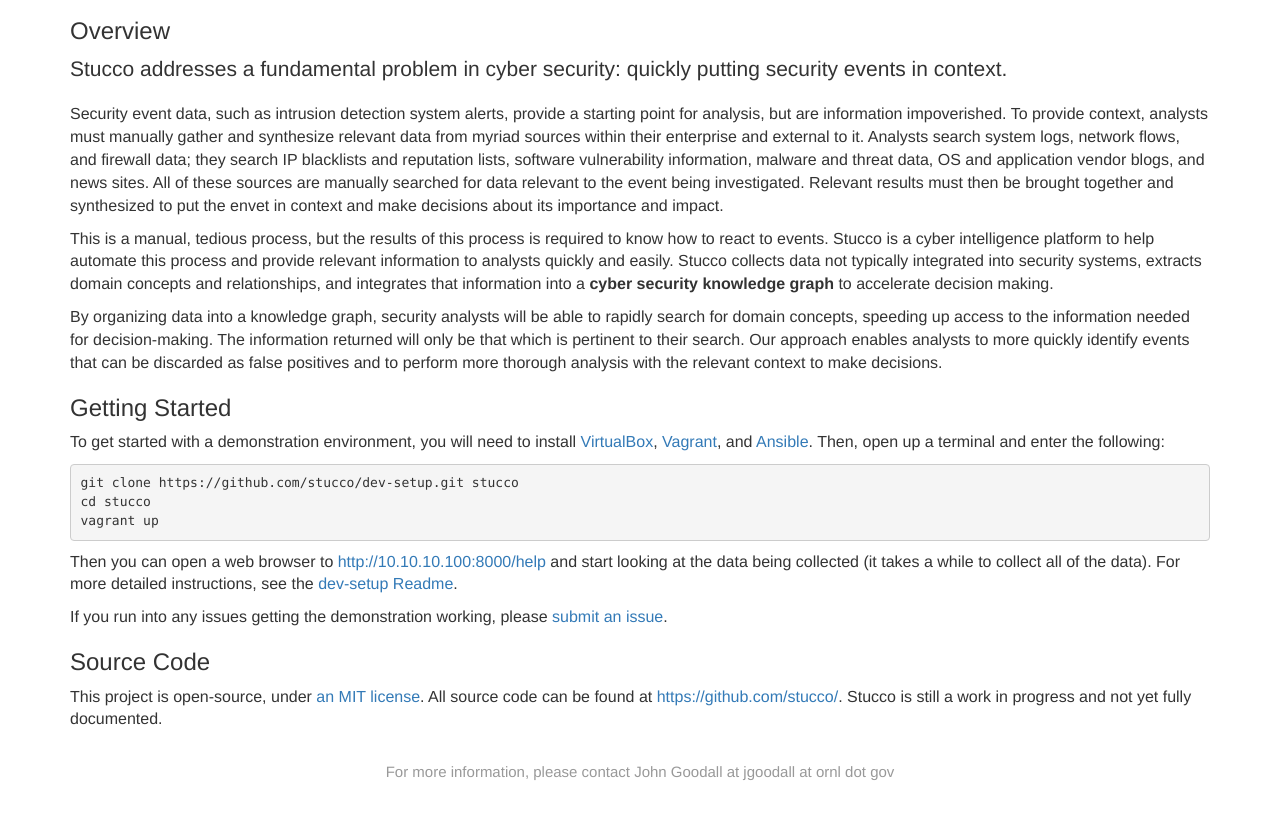
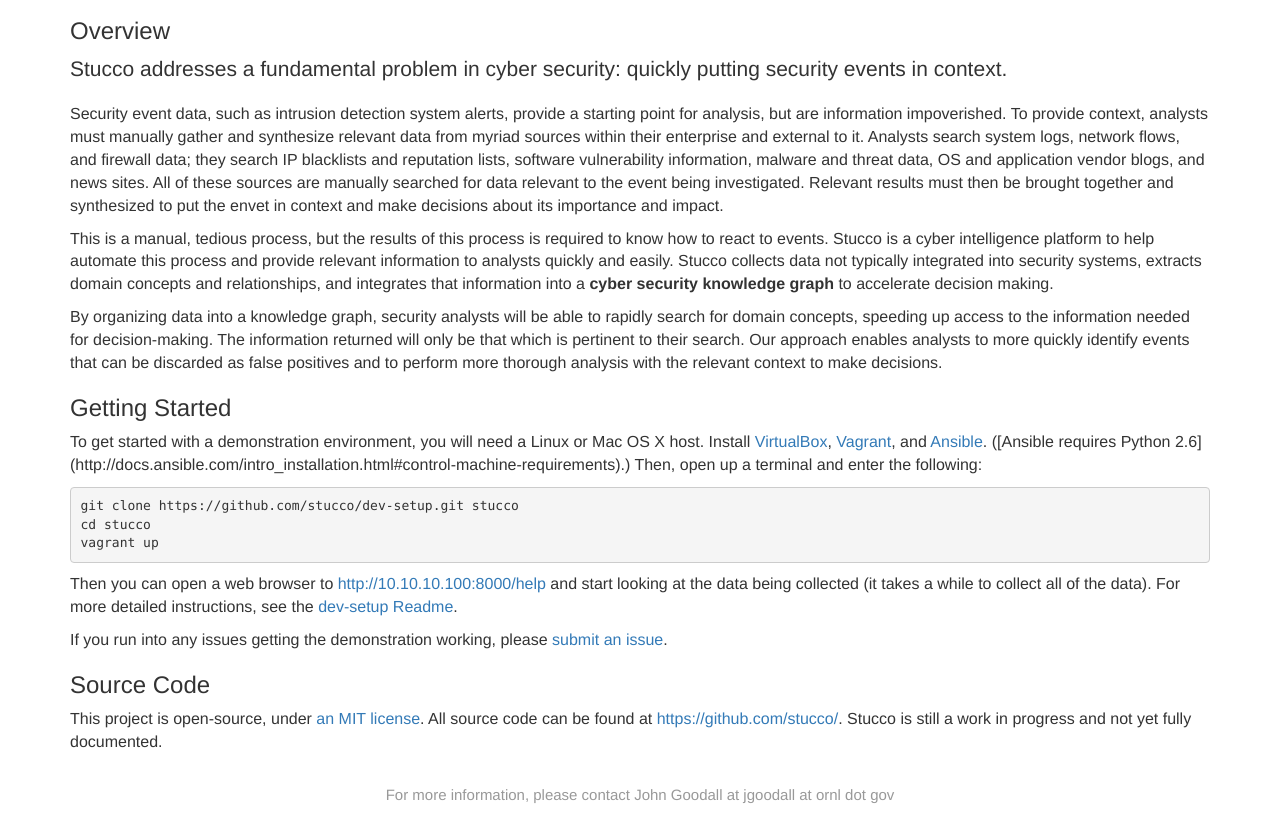
Before and after one commit to stucco/stucco.github.io, a plain HTML site: page index.html in a window 1280 px wide. Shown: the part 102-917 px from the top of the page. Before the commit the page ends 895 px from the top, so only its background shows below. Drawn offline with nearby package versions, Linux system fonts and the light colour scheme.

Commit message:
added note specifying linux or mac host is required and must have python 2.6 for ansible

```diff
--- a/index.html
+++ b/index.html
@@ -43,7 +43,7 @@
     </section>
 
     <h3>Getting Started</h3>
-    <p>To get started with a demonstration environment, you will need to install <a href="https://www.virtualbox.org/wiki/Downloads">VirtualBox</a>, <a href="http://www.vagrantup.com/downloads.html">Vagrant</a>, and <a href="http://docs.ansible.com/intro_installation.html">Ansible</a>. Then, open up a terminal and enter the following:
+    <p>To get started with a demonstration environment, you will need a Linux or Mac OS X host. Install <a href="https://www.virtualbox.org/wiki/Downloads">VirtualBox</a>, <a href="http://www.vagrantup.com/downloads.html">Vagrant</a>, and <a href="http://docs.ansible.com/intro_installation.html">Ansible</a>. ([Ansible requires Python 2.6](http://docs.ansible.com/intro_installation.html#control-machine-requirements).) Then, open up a terminal and enter the following:
       <pre>
 git clone https://github.com/stucco/dev-setup.git stucco
 cd stucco
```
